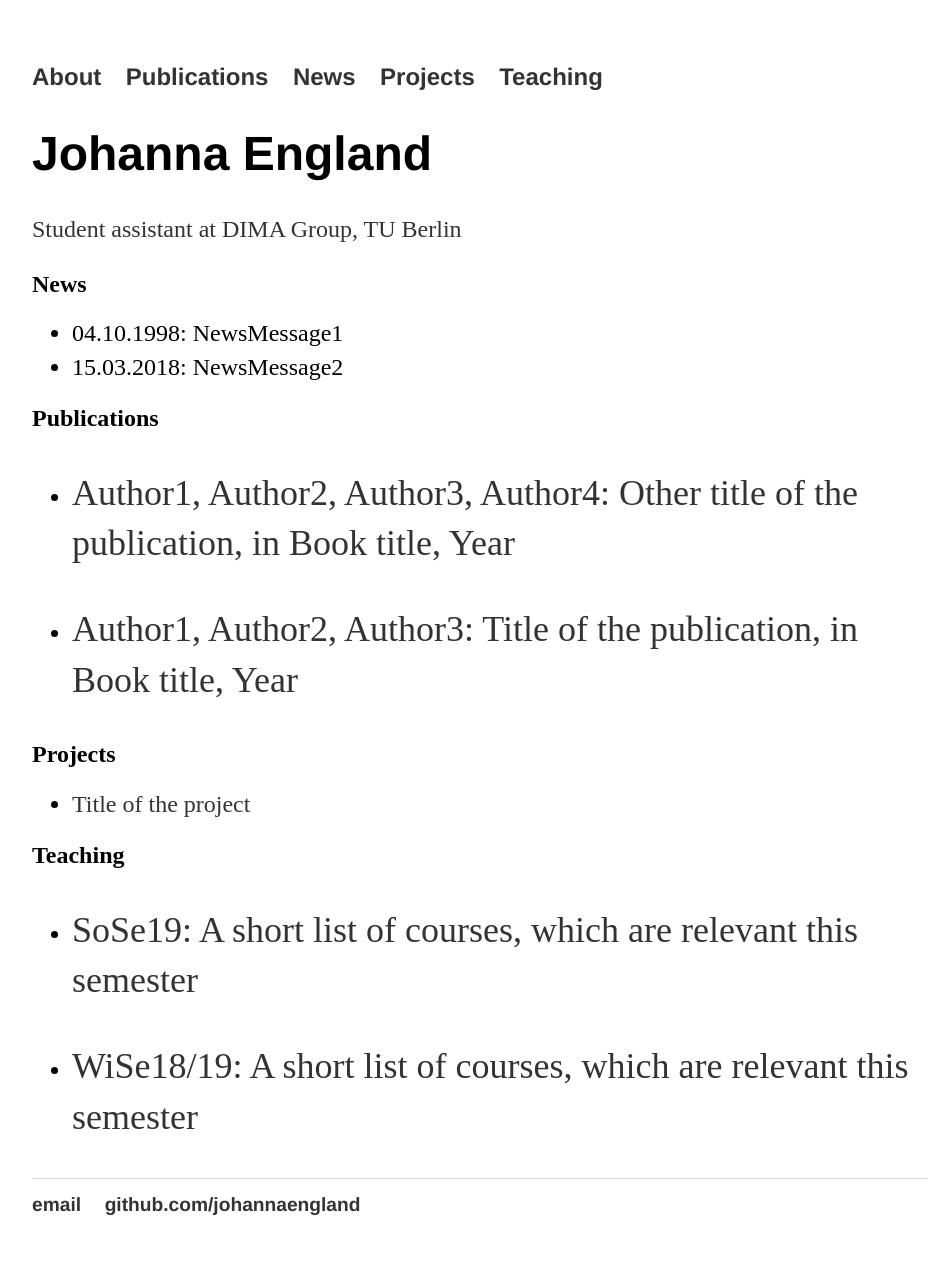
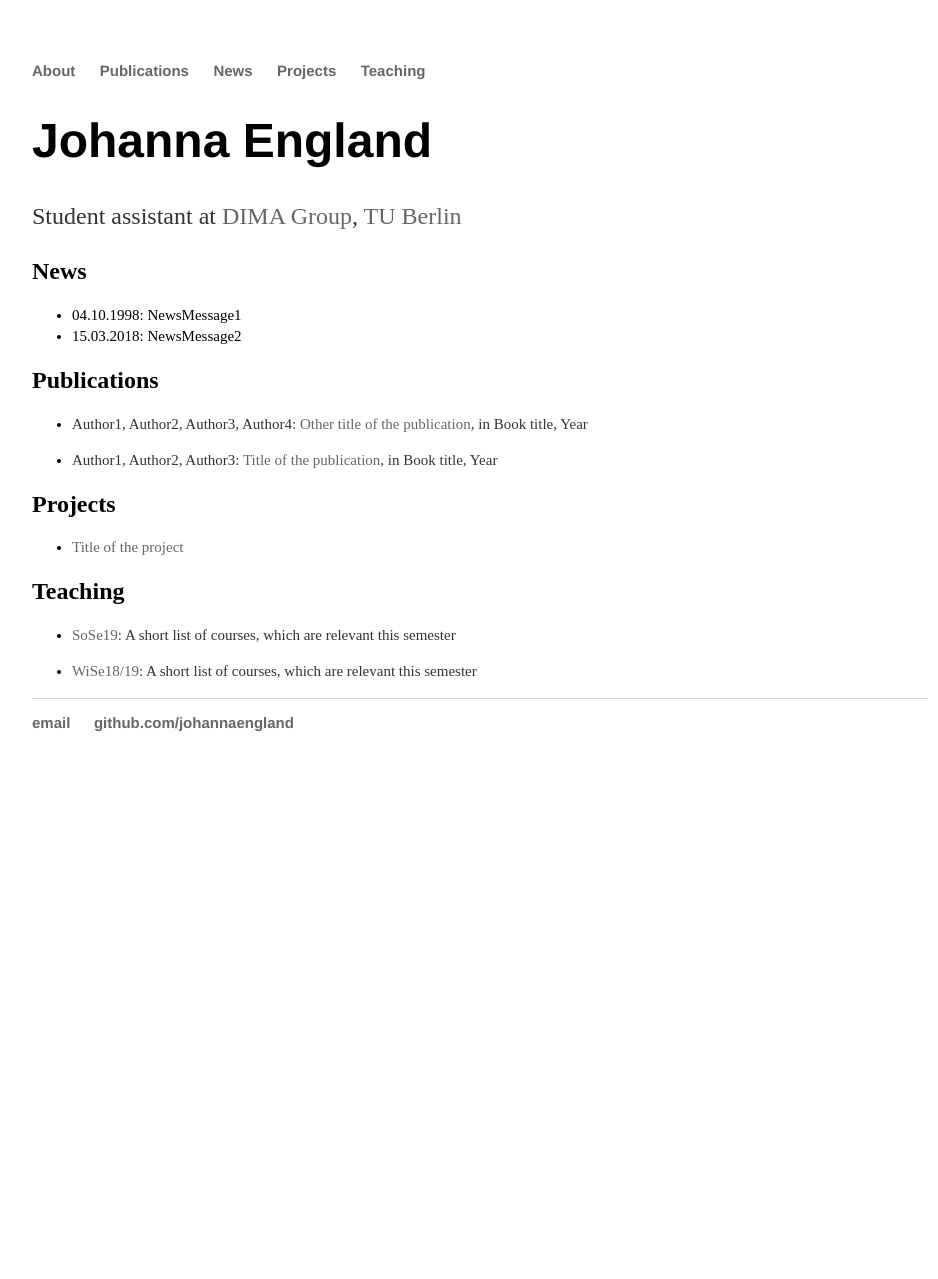
Before and after one commit to johannaengland/johannaengland.github.io, a Jekyll site: the page built from index.md, in a window 1280 px wide. Shown: the whole page, without its empty margins (160-1098 px from the left). Built offline with Jekyll 4.4.1, drawn with Linux system fonts in a browser that asks for light colours; after the commit the page ends 900 px from its top, so only the background shows below that.

Commit message:
Update main.css

```diff
--- a/css/main.css
+++ b/css/main.css
@@ -21,7 +21,7 @@
 
 a {
     text-decoration: none;
-    color: #333333;
+    color: #666666;
 }
 
 a:hover {
@@ -75,7 +75,7 @@ p {
 }
 
 ul li p, ul li {
-    font-size: 1.5em;
+    font-size: 15px;
     line-height: 1.4em;
 }
 
```
